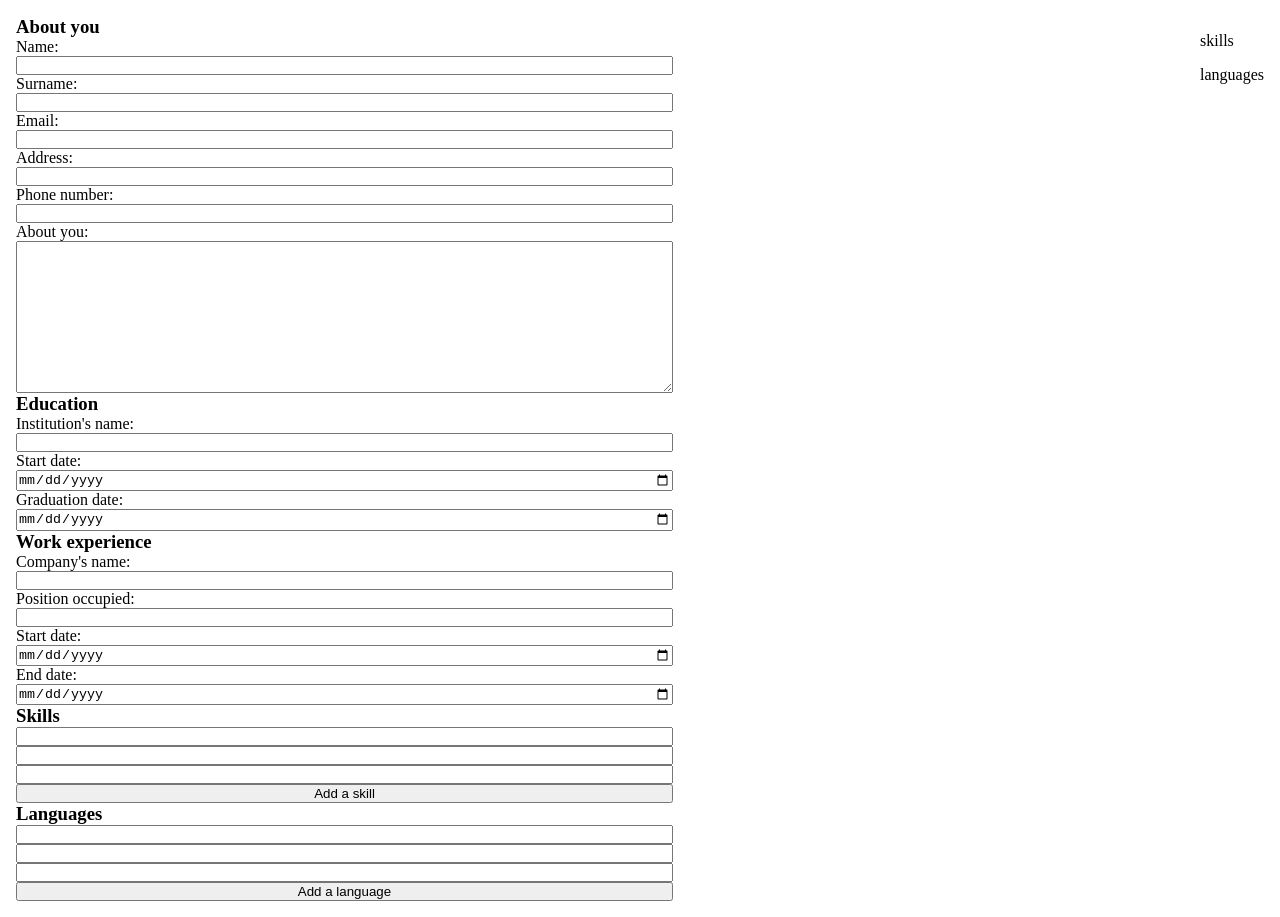
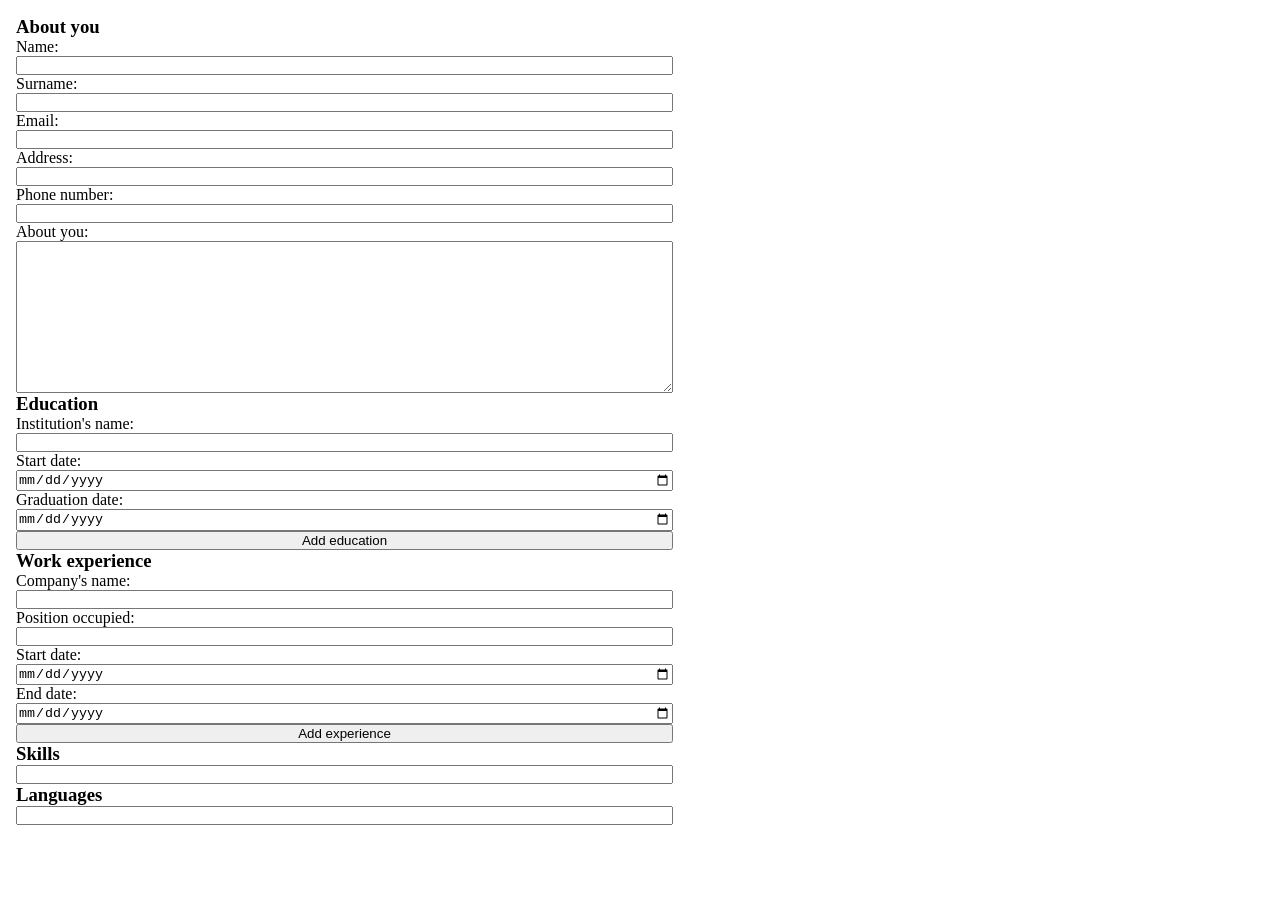
Before and after one commit to ktavean/CV-App, a React (Create React App) app: page / in a window 1280 px wide. After the commit the page ends 841 px from the top, so only its background shows below. Built offline with nearby package versions, Linux system fonts and the light colour scheme.

Commit message:
prototype

```diff
--- a/src/App.js
+++ b/src/App.js
@@ -31,15 +31,12 @@ class App extends Component {
               end: ""
             }
           ],
-        extraInfo: [
-          {
+        extraInfo: {
             skills: [],
             languages: []
           }
-        ]
       }
-    };
-
+    }
   }
 
   handleChange = (input) => {
@@ -198,6 +195,38 @@ class App extends Component {
           }
         );
         break;
+      case "skills":
+        this.setState(
+          { cv_data: {...this.state.cv_data,
+              extraInfo: {...this.state.cv_data.extraInfo,
+                skills: [input.target.value],
+              }
+            }
+          }
+        );
+        break;
+      case "languages":
+        this.setState(
+          { cv_data: {...this.state.cv_data,
+              extraInfo: {...this.state.cv_data.extraInfo,
+                languages: [input.target.value],
+              }
+            }
+          }
+        );
+        break;
+      default:
+        break;
+    }
+  }
+
+  addInputs = (type) => {
+    switch(type.target.id) {
+      case "addEdu":
+
+        break;
+      default:
+        break;
     }
   }
 
@@ -231,6 +260,7 @@ class App extends Component {
             <input type="date" id="startDate" name="startDate" onChange={e => this.handleChange(e)} />
             <label htmlFor="graduationDate">Graduation date: </label>
             <input type="date" id="graduationDate" name="graduationDate" onChange={e => this.handleChange(e)} />
+            <button type="button" id="addEdu" onClick={e => this.addInputs(e)}>Add education</button>
           </div>
           <div id="experienceInp">
             <h3>Work experience</h3>
@@ -242,25 +272,20 @@ class App extends Component {
             <input type="date" id="workStart" name="workStart" onChange={e => this.handleChange(e)} />
             <label htmlFor="workEnd">End date: </label>
             <input type="date" id="workEnd" name="workEnd" onChange={e => this.handleChange(e)} />
+            <button type="button" id="addExp" onClick={e => this.addInputs(e)}>Add experience</button>
           </div>
           <div id="extraInfoInp">
             <div id="skillsInp">
               <h3>Skills</h3>
-              <input type="text" name="skill1" />
-              <input type="text" name="skill2" />
-              <input type="text" name="skill3" />
-              <button type="button" id="addSkill">Add a skill</button>
+              <input type="text" name="skills" onChange={e => this.handleChange(e)} />
             </div>
             <div id="languagesInp">
               <h3>Languages</h3>
-              <input type="text" name="language1" />
-              <input type="text" name="language2" />
-              <input type="text" name="language3" />
-              <button type="button" id="addLanguage">Add a language</button>
+              <input type="text" name="languages" onChange={e => this.handleChange(e)} />
             </div>
           </div>
         </div>
-        <CV data={cv_data}/>
+        <CV data={cv_data} />
       </div>
     );
   }
--- a/src/Components/CV/CV.js
+++ b/src/Components/CV/CV.js
@@ -20,22 +20,26 @@ class CV extends Component {
                     <p>{data.about.description}</p>
                 </div>
                 <div id="education">
+                    <div id="edu0">
                         <p>{data.education[0].name}</p>
                         <p>{data.education[0].start}</p>
                         <p>{data.education[0].end}</p>
                     </div>
+                </div>
                 <div id="experience">
+                    <div id="exp0">
                         <p>{data.experience[0].name}</p>
                         <p>{data.experience[0].position}</p>
                         <p>{data.experience[0].start}</p>
                         <p>{data.experience[0].end}</p>
                     </div>
+                </div>
                 <div id="extraInfo">
                     <div id="skills">
-                        <p>skills</p>
+                        <p>{data.extraInfo.skills}</p>
                     </div>
                     <div id="languages">
-                        <p>languages</p>
+                        <p>{data.extraInfo.languages}</p>
                     </div>
                 </div>
             </div>
```
Lines whose indentation alone changed are shown as unchanged.
